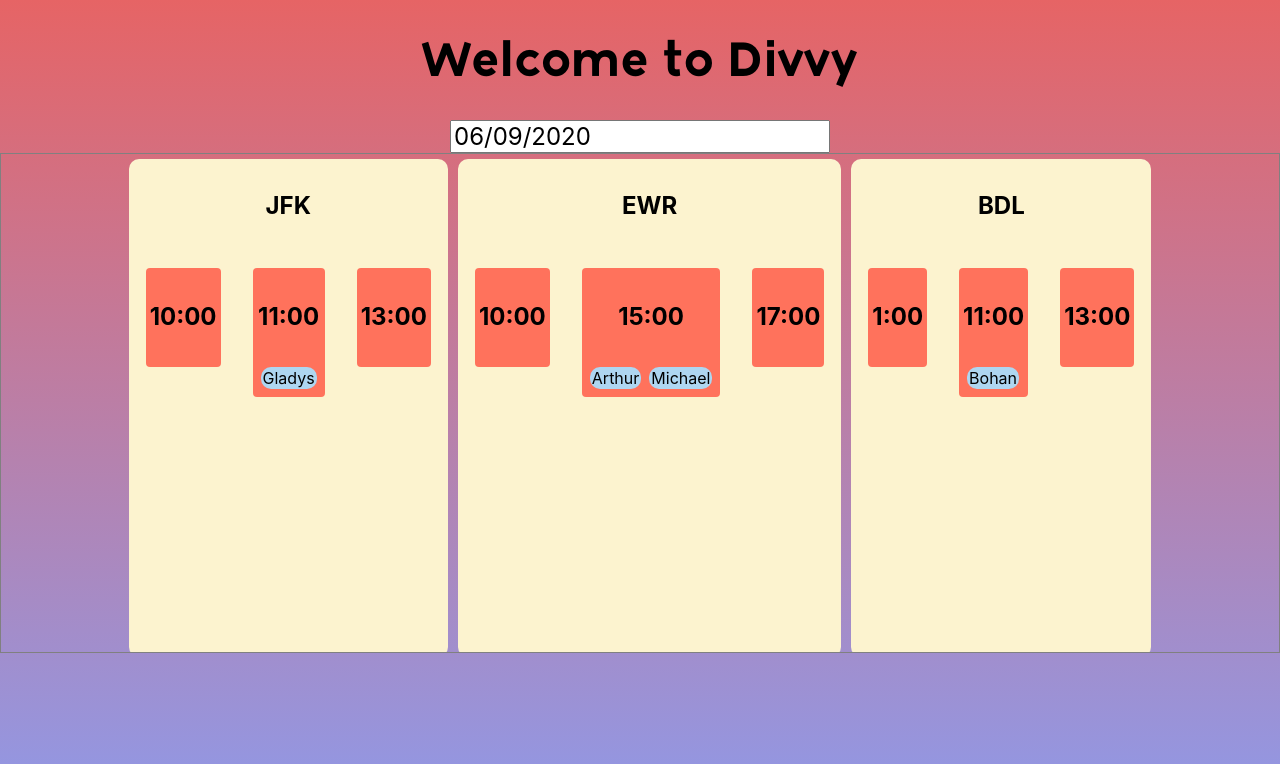
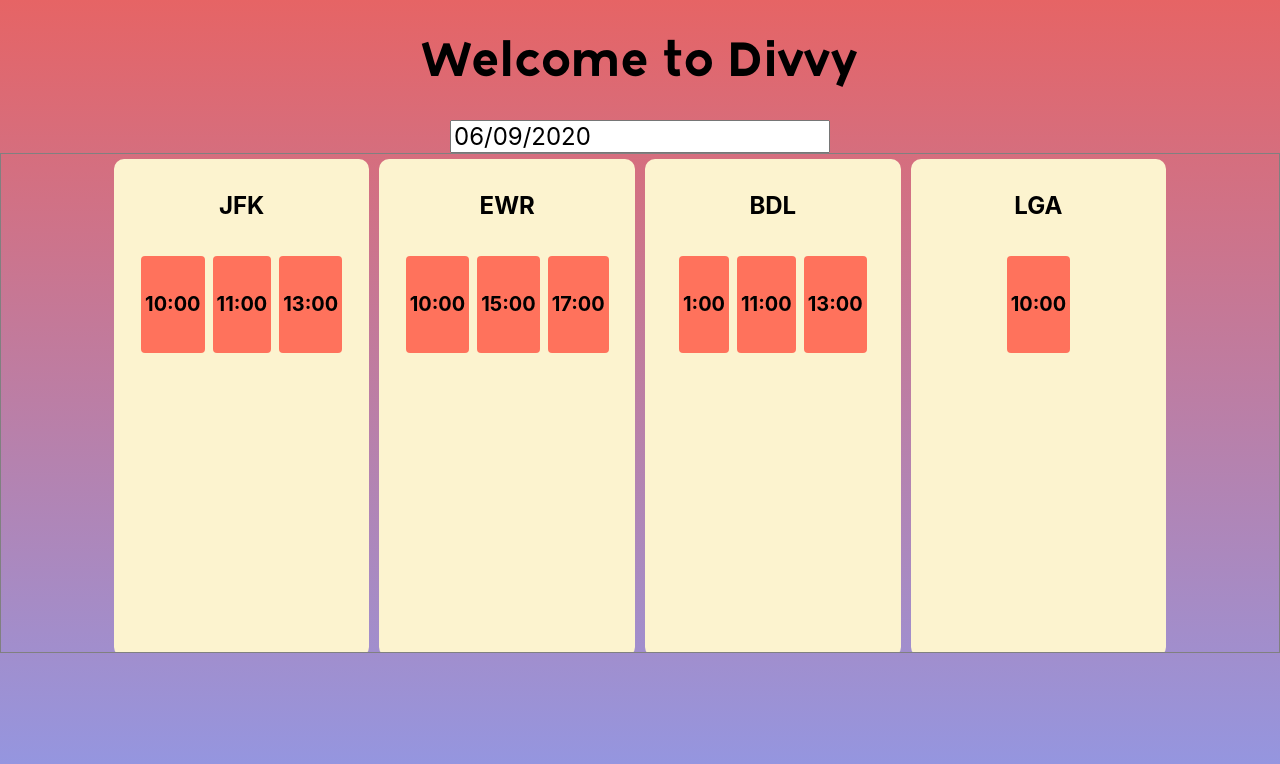
Before and after one commit to tiger-pillow/Divvy, a React (Create React App) app: page / in a window 1280 px wide. Shown: the top 764 px of the page. Built offline with nearby package versions, Linux system fonts and the light colour scheme.

Commit message:
minor styling updates

```diff
--- a/public/index.html
+++ b/public/index.html
@@ -24,7 +24,7 @@
       work correctly both with client-side routing and a non-root public URL.
       Learn how to configure a non-root public URL by running `npm run build`.
     -->
-    <title>React App</title>
+    <title>Divvy -- find your buddy</title>
   </head>
   <body>
     <noscript>You need to enable JavaScript to run this app.</noscript>
--- a/src/components/fakedata.js
+++ b/src/components/fakedata.js
@@ -2,6 +2,7 @@ export const users = [
 {
 	id: 'ewr060110',
 	month: "6",
+	date:"10",
 	time: "13:00",
 	name: 'Kevin',
 	airport: 'EWR'
@@ -9,6 +10,7 @@ export const users = [
 {
 	id: 'ewr060110',
 	month: "6",
+	date:"10",
 	time: "15:00",
 	name: 'Arthur',
 	airport: 'EWR'
@@ -16,6 +18,7 @@ export const users = [
 {
 	id: 'ewr060110',
 	month: "6",
+	date:"10",
 	time: "11:00",
 	name: 'Gladys',
 	airport: 'JFK'
@@ -23,6 +26,7 @@ export const users = [
 {
 	id: 'ewr060110',
 	month: "6",
+	date:"10",
 	time: "15:00",
 	name: 'Michael',
 	airport: 'EWR'
@@ -30,6 +34,7 @@ export const users = [
 {
 	id: 'bdl060110',
 	month: "6",
+	date:"11",
 	time: "11:00",
 	name: 'Bohan',
 	airport: 'BDL'
@@ -37,6 +42,7 @@ export const users = [
 {
 	id: 'lga060110',
 	month:"6",
+	date:"10",
 	time: "10:00",
 	name: 'Archie',
 	airport: 'LGA'
@@ -44,6 +50,7 @@ export const users = [
 {
 	id: 'lga060110',
 	month:"6",
+	date:"10",
 	time: "10:00",
 	name: 'Arash',
 	airport: 'LGA'
@@ -51,6 +58,7 @@ export const users = [
 {
 	id: 'lga060110',
 	month:"6",
+	date:"10",
 	time: "10:00",
 	name: 'Jesus',
 	airport: 'LGA'
--- a/src/containers/Airport2.js
+++ b/src/containers/Airport2.js
@@ -59,6 +59,7 @@ function Timeblock ({time, date, airport, users}){
 
 	const Userlist = users.filter(user => {
 		return (Number(user.month) === (date.getMonth()+1)
+			&& Number(user.date) === date.getDate()
 			&& user.airport.toLowerCase() === airport.name.toLowerCase()
 			&& user.time === time)
 	});
@@ -68,8 +69,8 @@ function Timeblock ({time, date, airport, users}){
 	})
 
 	return (
-		<div className = "bg-light-red dib br2 pa1 ma3 grow " >
-		<h4>{time}</h4>
+		<div className = "bg-light-red dib br2 pa1 ma1 grow " >
+		<h5>{time}</h5>
 		{Basketmap}
 		</div> )
 
```
